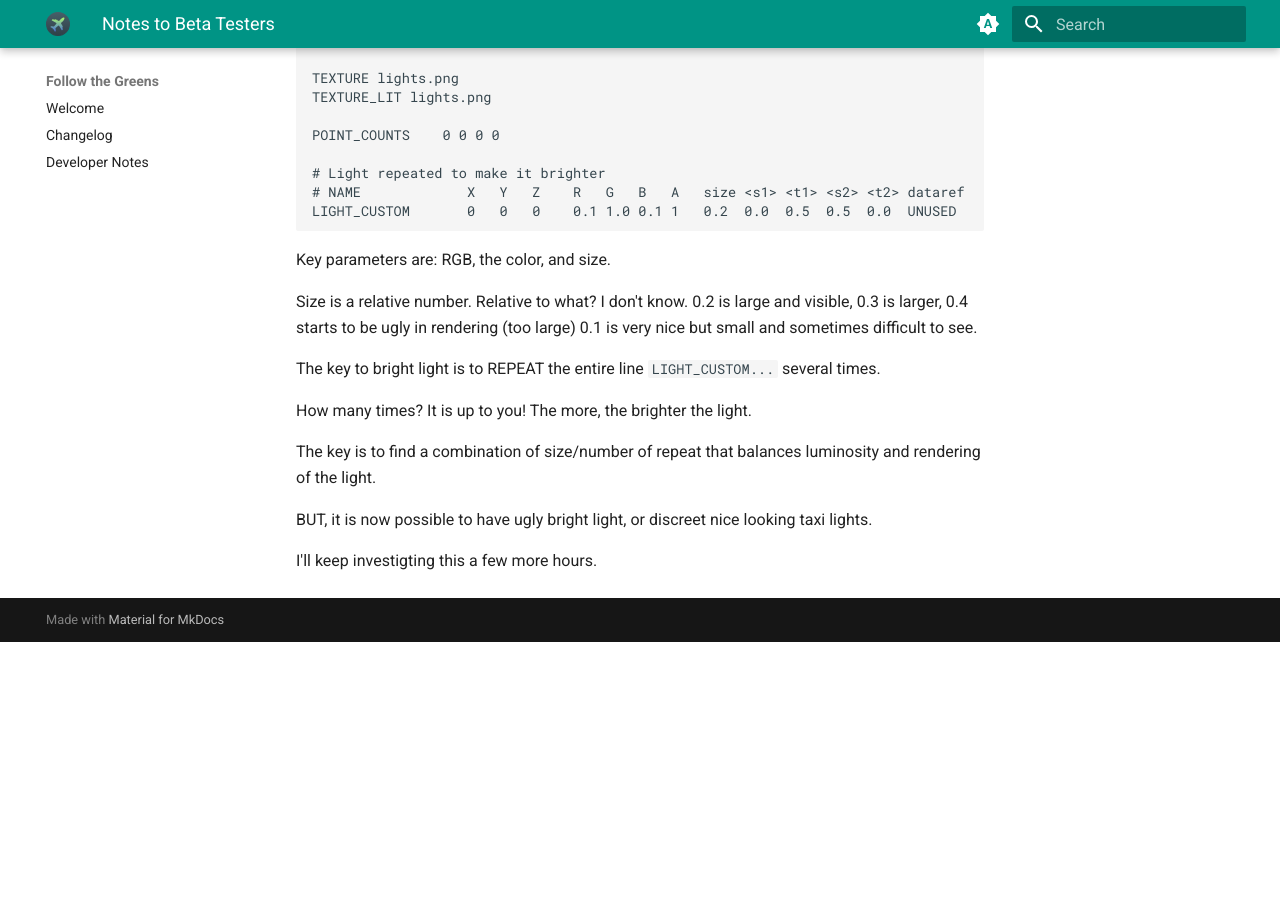
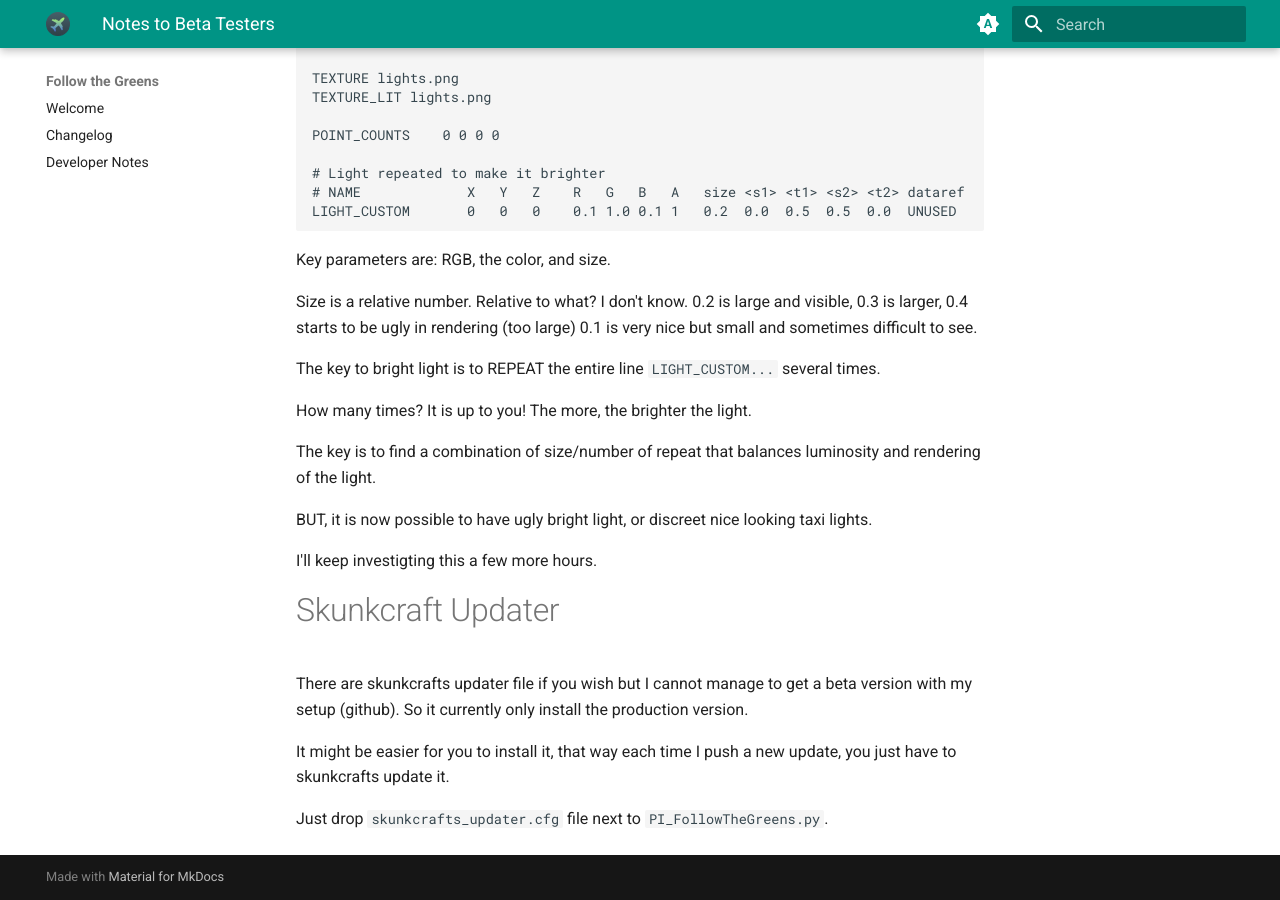
Before and after one commit to devleaks/followthegreens, an MkDocs documentation site: the page built from docs/beta.md, in a window 1280 px wide and 900 px high, scrolled down 1223 px. Built offline with MkDocs 1.6.1 and Material for MkDocs 9.7.7, drawn with Linux system fonts in a browser that asks for light colours; before the commit the page ends 1865 px from its top, so only the background shows below that.

Commit message:
added beta doc

```diff
--- a/docs/beta.md
+++ b/docs/beta.md
@@ -73,3 +73,13 @@ The key is to find a combination of size/number of repeat that balances luminosi
 BUT, it is now possible to have ugly bright light, or discreet nice looking taxi lights.
 
 I'll keep investigting this a few more hours.
+
+
+# Skunkcraft Updater
+
+There are skunkcrafts updater file if you wish but I cannot manage to get a beta version with my setup (github).
+So it currently only install the production version.
+
+It might be easier for you to install it, that way each time I push a new update, you just have to skunkcrafts update it.
+
+Just drop `skunkcrafts_updater.cfg` file next to `PI_FollowTheGreens.py`.
```
Also changed, not shown: skunkcrafts_updater.cfg (line endings or trailing spaces).
